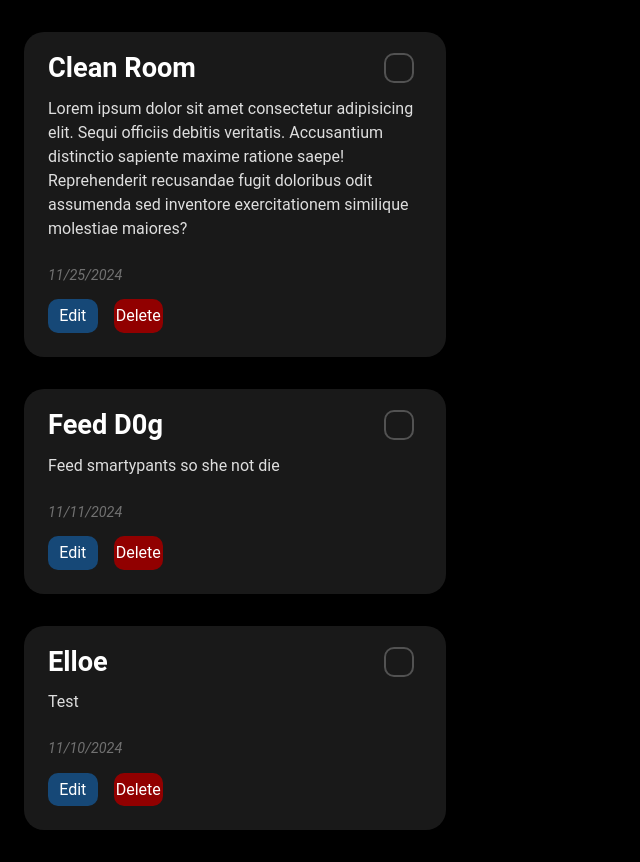
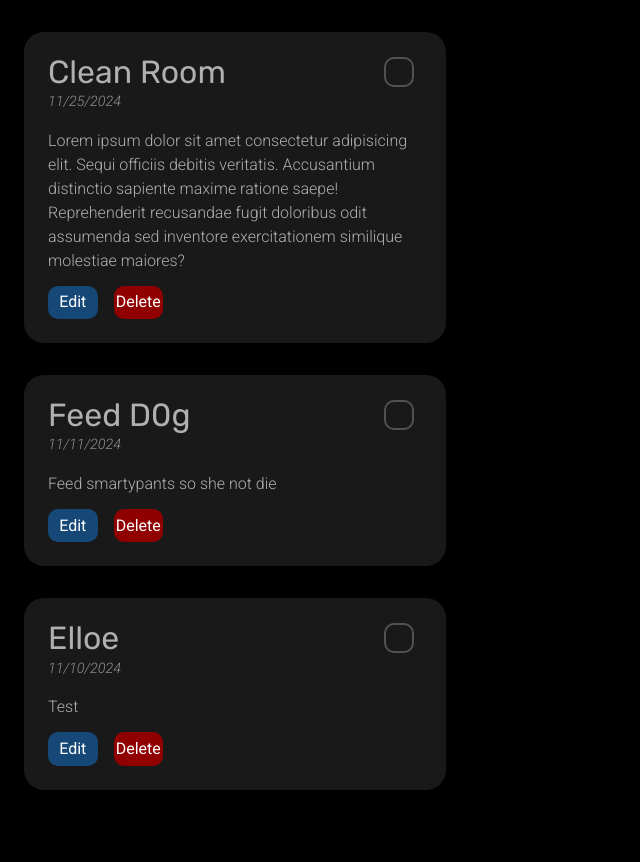
Before and after one commit to chevie22/Todo-List, a website built with webpack: page src/template.html in a window 1280 px wide. Shown: the whole page, without its empty margins (0-640 px from the left). After the commit the page ends 822 px from the top, so only its background shows below. Built offline with nearby package versions, Linux system fonts and the light colour scheme.

Commit message:
Update todo design

```diff
--- a/src/display.js
+++ b/src/display.js
@@ -1,7 +1,13 @@
 import { todoList } from "./todo";
+import { projectsList } from "./projects";
 import checkSVG from "./check-svgrepo-com.svg";
 
-export const displayTodo = () =>{
+export const displayProject = () => {
+  // MAKE PROJECTS!!!
+
+}
+
+export const displayTodo = () => {
     document.body.innerHTML = "";
 
     todoList.forEach((todo, index) => {
@@ -27,13 +33,13 @@ export const displayTodo = () =>{
           }
         });
 
+        const todoDate = document.createElement("div");
+        todoDate.classList.add("todoDate");
+        todoDate.innerHTML = `${todoList[index].dueDate}`;
+
         const todoDescription = document.createElement("div");
         todoDescription.classList.add("todoDescription");
         todoDescription.innerHTML = `${todoList[index].description}`;
-
-        const todoDate = document.createElement("div");
-        todoDate.classList.add("todoDate");
-        todoDate.innerHTML = `${todoList[index].dueDate}`;
 
         const buttonContainer = document.createElement("div");
         buttonContainer.classList.add("container", "button");
@@ -58,8 +64,9 @@ export const displayTodo = () =>{
 
         newDiv.appendChild(todoHeaderContainer);
 
+        newDiv.appendChild(todoDate);
+
         newDiv.appendChild(todoDescription);
-        newDiv.appendChild(todoDate);
 
         buttonContainer.appendChild(editButton);
         buttonContainer.appendChild(deleteButton);
--- a/src/styles.css
+++ b/src/styles.css
@@ -59,6 +59,7 @@ body{
   margin: 2rem 0 2rem 1.5rem;
   padding: 1rem 1.5rem;
   font-family: "Roboto", sans-serif;
+  font-weight: 400;
   border-radius: 20px;
   background: rgb(25, 25, 25);
 }
@@ -88,9 +89,11 @@ body{
 }
 
 .todoName {
-  font-weight: bold;
-  font-size: 1.7rem;
-  color: white;
+  font-family: "Rubik", sans-serif;
+  font-weight: 400;
+  font-size: 2rem;
+  color: rgb(176, 176, 176);
+  /* letter-spacing: 1.1px; */
 }
 
 .checkBoxButton {
@@ -109,7 +112,7 @@ body{
 .checkedSvg {
   width: 100%; /* Set a fixed width for the image */
   height: auto; /* Maintain the image aspect ratio */
-  animation: revealImageAnim 0.4s ease-in forwards; /* Apply the animation */
+  animation: revealImageAnim 0.3s ease-in forwards; /* Apply the animation */
   user-select: none;
 }
 
@@ -123,16 +126,20 @@ body{
   }
 }
 
-.todoDescription {
-  color: rgb(222, 222, 222);
+.todoDate {
+  font-style: italic;
+  margin-top: -0.8rem;
+  color: rgb(145, 145, 145);
+  font-size: 0.9rem;
+  font-weight: 300;
 }
 
-.todoDate {
-  font-style: italic;
-  margin-top: 1rem;
-  color: rgb(113, 113, 113);
-  font-size: 0.9rem;
+.todoDescription {
+  color: rgb(176, 176, 176);
+  font-weight: 300;
+  margin-top: 0.5rem;
 }
+
 
 .container.button {
   width: 35%;
--- a/src/template.html
+++ b/src/template.html
@@ -4,19 +4,14 @@
     <meta charset="UTF-8">
     <meta name="viewport" content="width=device-width, initial-scale=1.0">
     <title>Document</title>
-</head>
+    <link rel="preconnect" href="https://fonts.googleapis.com">
+    <link rel="preconnect" href="https://fonts.gstatic.com" crossorigin>
+    <link href="https://fonts.googleapis.com/css2?family=Roboto:ital,wght@0,100;0,300;0,400;0,500;0,700;0,900;1,100;1,300;1,400;1,500;1,700;1,900&display=swap" rel="stylesheet"></head>
+
+    <link rel="preconnect" href="https://fonts.googleapis.com">
+    <link rel="preconnect" href="https://fonts.gstatic.com" crossorigin>
+    <link href="https://fonts.googleapis.com/css2?family=Roboto:ital,wght@0,100;0,300;0,400;0,500;0,700;0,900;1,100;1,300;1,400;1,500;1,700;1,900&family=Rubik:ital,wght@0,300..900;1,300..900&display=swap" rel="stylesheet">
 <body>
-    <!-- <div class = "container todo">
-        <div class = "todoName">Clean Room</div>
-        <div class = "todoDescription">Lorem ipsum dolor sit amet, consectetur adipisicing elit. Voluptates veniam excepturi, voluptatum nesciunt molestias aliquam. Nihil neque deleniti expedita, excepturi distinctio nemo temporibus asperiores minima, quae libero, deserunt tenetur exercitationem.</div>
-        <div class = "todoDate">Nov 9</div>
-    </div>
-
-    <div class = "container todo">
-        <div class = "todoName">Feed Smartypants</div>
-        <div class = "todoDescription">Pakan-a nas smarty gigotom nato lol</div>
-        <div class = "todoDate">Nov 9</div>
-    </div> -->
-
+    <div class = 'container project'>Cock</div>
 </body>
 </html>
--- a/src/todo.js
+++ b/src/todo.js
@@ -1,5 +1,6 @@
 import { projectsList, Project } from "./projects";
 import { displayTodo } from "./display";
+window.createTodo = createTodo;
 window.toggleTodoComplete = toggleTodoComplete; // Makes function usable in browser console. wtf
 window.deleteTodo = deleteTodo;
 
```
